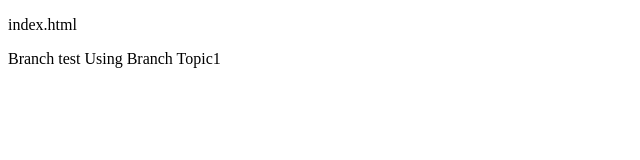
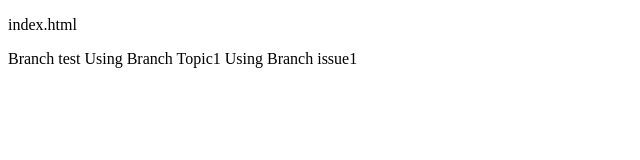
Before and after one commit to LogicalShot/MyLocalRepo, a plain HTML site: page index.html in a window 1280 px wide. Shown: the whole page, without its empty margins (0-640 px from the left). Drawn offline with Linux system fonts and the light colour scheme.

Commit message:
add using branch issue1

```diff
--- a/index.html
+++ b/index.html
@@ -4,5 +4,6 @@
 <p>index.html</p>
 Branch test
 Using Branch Topic1
+Using Branch issue1
 </body>
 </html>
```
